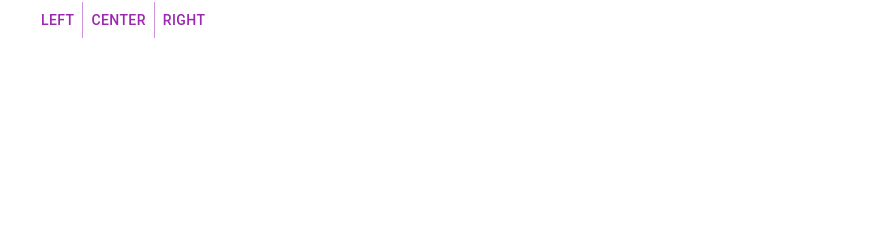
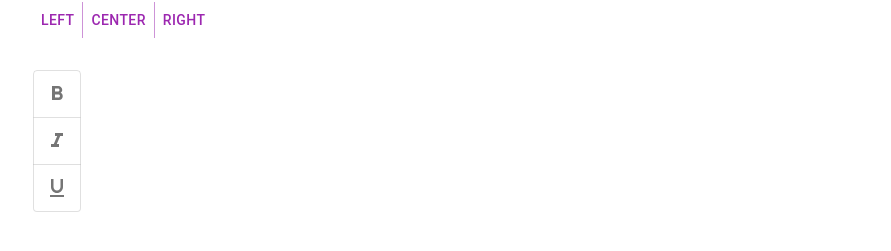
Before and after one commit to sailendrachettri/material-ui-learning, a React (Create React App) app: page / in a window 1280 px wide. Shown: the part 689-940 px from the top of the page, without its empty margins (31-922 px from the left). Before the commit the page ends 800 px from the top, so only its background shows below. Built offline with nearby package versions, Linux system fonts and the light colour scheme; the HTML template or start-up script is replaced by a standard one.

Commit message:
toggle buttons

```diff
--- a/src/components/MuiButtons.tsx
+++ b/src/components/MuiButtons.tsx
@@ -1,5 +1,9 @@
-import { Stack, Button, IconButton, ButtonGroup } from '@mui/material'
+import { Stack, Button, IconButton, ButtonGroup, ToggleButton, ToggleButtonGroup } from '@mui/material'
 import SendIcon from '@mui/icons-material/Send';
+import FormatBoldIcon from '@mui/icons-material/FormatBold'
+import FormatItalicIcon from '@mui/icons-material/FormatItalic'
+import FormatUnderlinedIcon from '@mui/icons-material/FormatUnderlined'
+import React, { useState } from 'react';
 
 /*
 // display block - is important for buttons - default is flex
@@ -8,6 +12,13 @@
 */
 
 function MuiButtons() {
+    const [formats, setFormats] = useState<string | null>(null)
+    console.log(formats)
+
+
+    const handleFormatChange = (_event: React.MouseEvent<HTMLElement>, updatedFormats: string | null) => {
+        setFormats(updatedFormats)
+    }
     return (
         <Stack spacing={4}>
             <Stack spacing={2} direction='row'>
@@ -85,6 +96,14 @@
                     <Button >Right</Button>
                 </ButtonGroup>
             </Stack >
+
+            <Stack direction='row'>
+                <ToggleButtonGroup aria-label='text formatting' value={formats} onChange={handleFormatChange} color='success' size='medium' orientation='vertical' exclusive>
+                    <ToggleButton value='bold' aria-label='bold'><FormatBoldIcon /></ToggleButton>
+                    <ToggleButton value='italic' aria-label='italic'><FormatItalicIcon /></ToggleButton>
+                    <ToggleButton value='underlined' aria-label='underlined'><FormatUnderlinedIcon /></ToggleButton>
+                </ToggleButtonGroup>
+            </Stack>
         </Stack>
     )
 }
```
